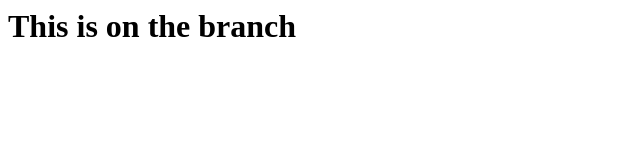
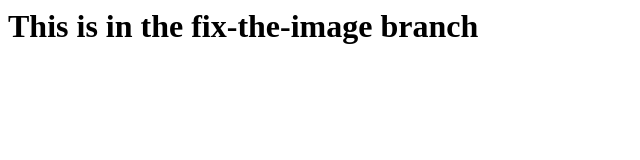
Before and after one commit to joanaxdizon/it115-branching-remote, a plain HTML site: page index.html in a window 1280 px wide. Shown: the whole page, without its empty margins (0-640 px from the left). Drawn offline with Linux system fonts and the light colour scheme.

Commit message:
Update index.html

```diff
--- a/index.html
+++ b/index.html
@@ -1 +1 @@
-<h1> This is on the branch </h1>
+<h1> This is in the fix-the-image branch </h1>
```
